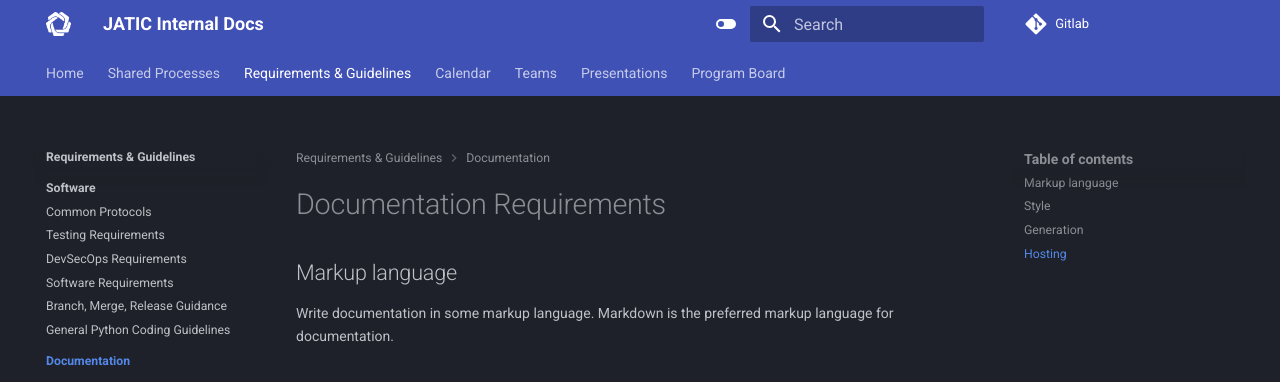
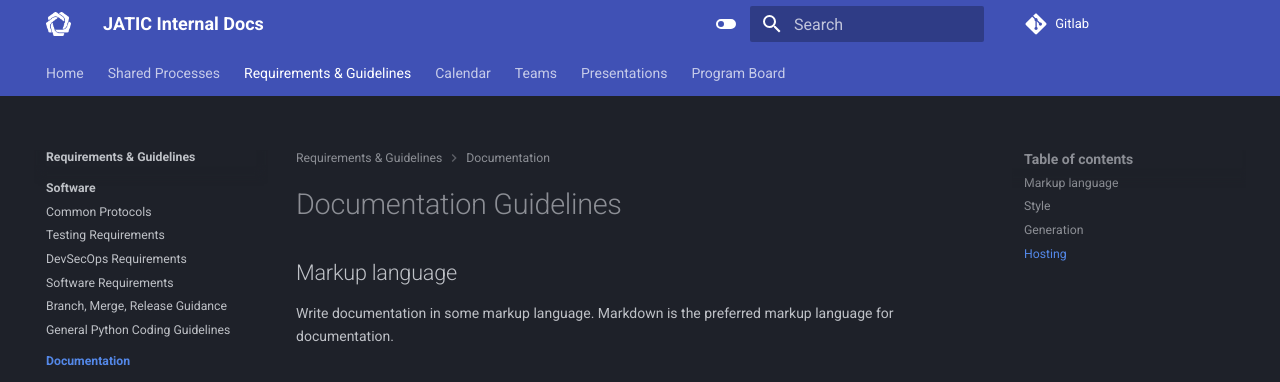
Before and after one commit to zheng0xd/JATIC-internal-docs, an MkDocs documentation site: the page built from docs/reqs/documentation/index.md, in a window 1280 px wide. Shown: the top 382 px of the page. Built offline with MkDocs 1.6.1 and Material for MkDocs 9.7.7, drawn with Linux system fonts in a browser that asks for light colours.

Commit message:
requirements > guidelines

```diff
--- a/docs/reqs/documentation/index.md
+++ b/docs/reqs/documentation/index.md
@@ -1,4 +1,4 @@
-# Documentation Requirements
+# Documentation Guidelines
 
 ## Markup language
 
```
